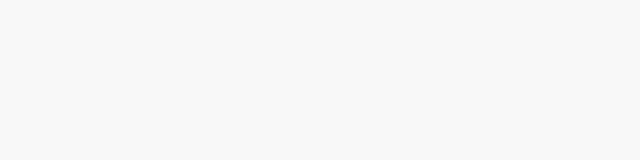
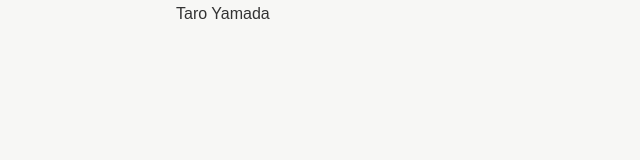
Before and after one commit to ryuv09/sample, a plain HTML site: page index.html in a window 1280 px wide. Shown: the whole page, without its empty margins (0-640 px from the left). Drawn offline with Linux system fonts and the light colour scheme; files that its build step writes are made by us from their sources.

Commit message:
サイト名（ロゴテキスト）の追加

```diff
--- a/index.html
+++ b/index.html
@@ -7,7 +7,10 @@
     <link rel="stylesheet" href="css/style.css">
 </head>
 <body>
-    <header>
+    <header class="header">
+        <div class="container header-inner">
+            <p class="logo">Taro Yamada</p>
+        </div>
     </header>
     <main class="container">
         <section id="about" class="section">
```
